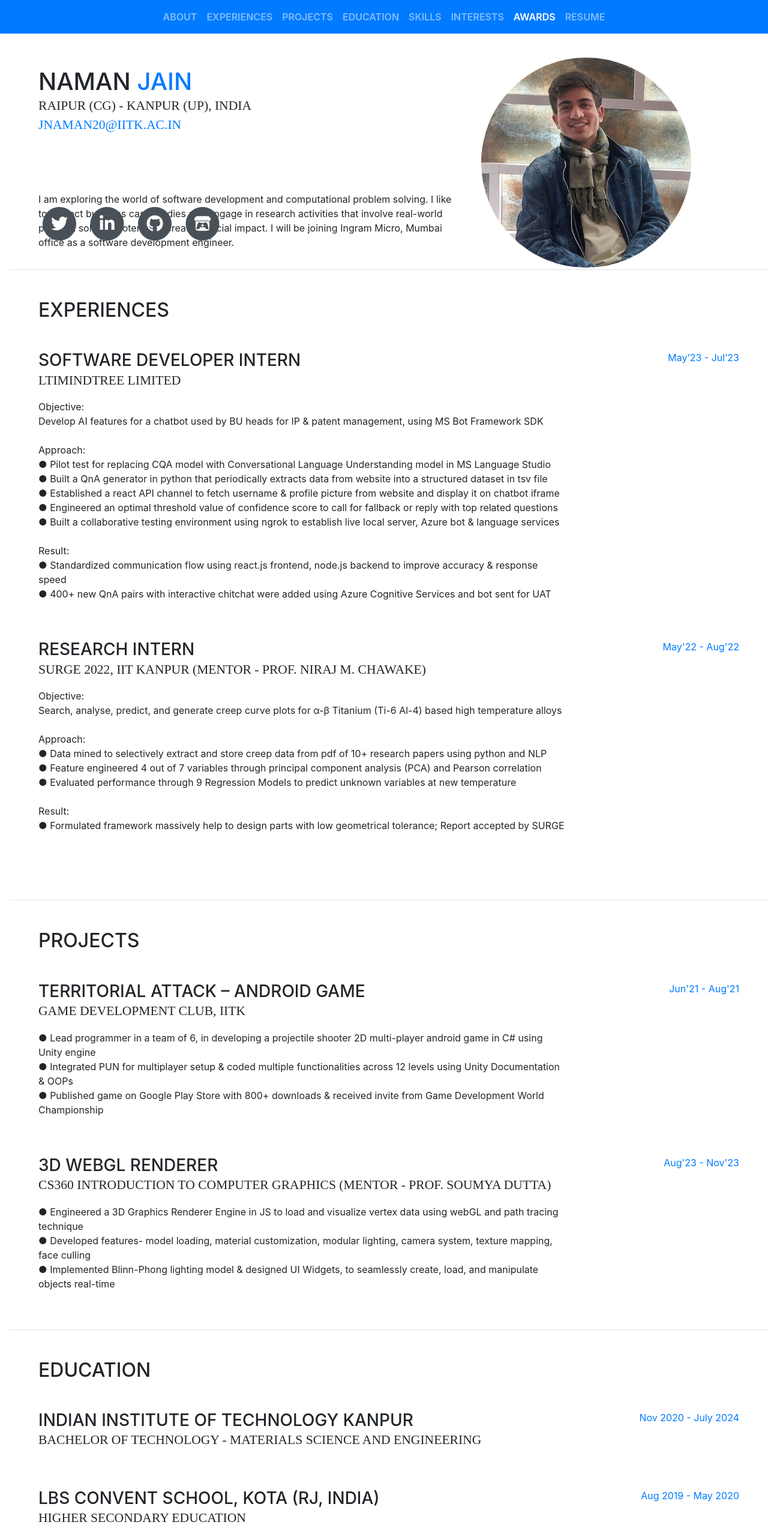
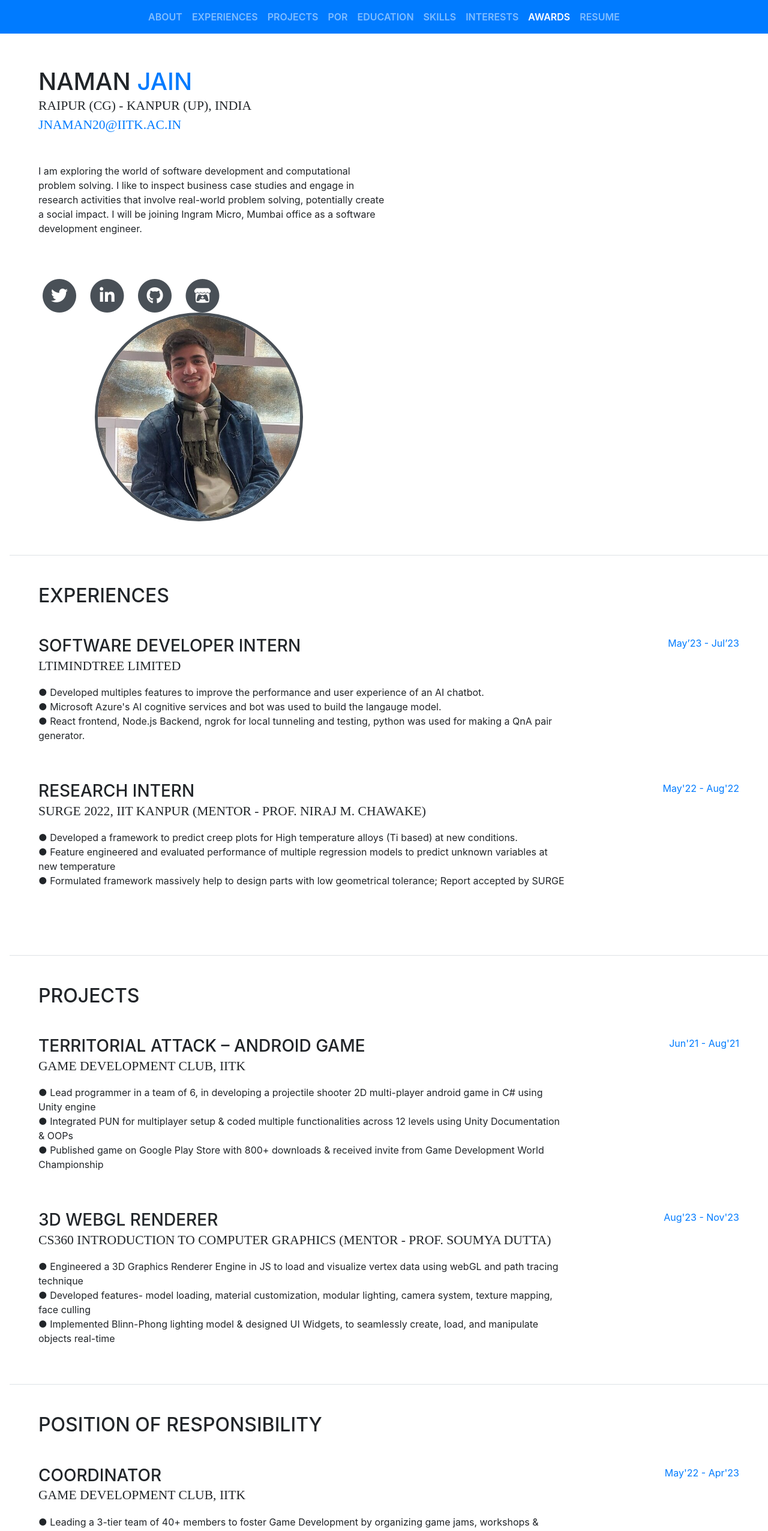
Before and after one commit to namanjain27/namanjain.github.io, a website with bundled scripts: page index.html in a window 1280 px wide. Shown: the top 2552 px of the page at 60% size. Built offline with nearby package versions, Linux system fonts and the light colour scheme; a web font is replaced by a local one.

Commit message:
updated website

```diff
--- a/css/resume.min.css
+++ b/css/resume.min.css
@@ -34,9 +34,6 @@
   font-family: "Saira Extra Condensed", serif;
   font-size: 1.35rem;
 }
-.together{
-  display: inline-block;
-}
 .list-social-icons a {
   color: #495057;
 }
@@ -52,26 +49,30 @@
 .list-icons .list-inline-item i:hover {
   color: #bd5d38;
 }
+#img-header{
+  margin-right:10%;
+  text-align: right;
+  float: left;
+}
 .img-profile{
-  position: absolute;
+  width: 65%;
   display: block;
-  right:10%;
-  top:12%;
-        /* margin-left: auto;
-        margin-right: auto; */
+  border-style: solid;
+  border-width: thick;
+  border-color: #495057;
 }
-
 .intro{
-  position: absolute;
-  right:40%;
-  top:40%;
-  left:4rem;
+  width:50%;
+  text-align: left;
+  float: left;
 }
 
 #sideNav .navbar-nav .nav-item .nav-link {
   font-weight: 600;
   display: inline;
   justify-content: center;
+  vertical-align: middle;
+  text-align: right;
   text-transform: uppercase; }
 
 @media (min-width: 992px) {
@@ -82,23 +83,17 @@
     flex-direction: row;
     width: 100%;
      }
-    /* #sideNav .navbar-brand {
-      display: flex;
-      margin: auto auto 0;
-      padding: 0.5rem; } */
-      /* #sideNav .navbar-brand .img-profile {
-        max-width: 10rem;
-        max-height: 10rem;
-        border: 0.5rem solid rgba(255, 255, 255, 0.2); } */
     #sideNav .navbar-collapse {
       display: flex;
       align-items: flex-start;
       flex-grow: 0;
+      vertical-align: middle;
       width: 100%;
       margin-bottom: auto; }
       #sideNav .navbar-collapse .navbar-nav {
         flex-direction: row;
         text-align: center;
+        vertical-align: middle;
         justify-content: center;
         width: 100%; }
         #sideNav .navbar-collapse .navbar-nav .nav-item {
@@ -119,6 +114,7 @@
 @media (min-width: 768px) {
   section.resume-section {
     min-height: 0;
+
   }
   section.resume-section .resume-item .resume-date {
     min-width: 18rem;
@@ -126,6 +122,7 @@
 }
 @media (min-width: 992px) {
   section.resume-section {
+
     padding-top: 0;
     padding-bottom: 0;
   }
--- a/index.html
+++ b/index.html
@@ -27,16 +27,7 @@
   </head>
 
   <body id="page-top">
-
-
-
     <nav class="navbar fixed-top navbar-expand-lg navbar-dark bg-primary" id="sideNav">
-      <!-- <a class="navbar-brand js-scroll-trigger" href="#page-top">
-        <span class="d-block d-lg-none"></span>
-        <span class="d-none d-lg-block">
-          <img class="img-fluid img-profile rounded-circle mx-auto mb-2" src="img/profile.jpg" alt="profile picture">
-        </span>
-      </a> -->
       <button class="navbar-toggler" type="button" data-toggle="collapse" data-target="#navbarSupportedContent" aria-controls="navbarSupportedContent" aria-expanded="false" aria-label="Toggle navigation">
         <span class="navbar-toggler-icon"></span>
       </button>
@@ -50,6 +41,9 @@
           </li>
           <li class="nav-item">
             <a class="nav-link js-scroll-trigger" href="#projects">Projects</a>
+          </li>
+          <li class="nav-item">
+            <a class="nav-link js-scroll-trigger" href="#por">POR</a>
           </li>
           <li class="nav-item">
             <a class="nav-link js-scroll-trigger" href="#education">Education</a>
@@ -71,23 +65,19 @@
     </nav>
 
     <div class="container-fluid p-0">
-      <img class="img-fluid img-profile rounded-circle mx-auto mb-2" src="img/profile.jpg" width="350" height="350"  alt="profile picture">
 
       <section class="resume-section p-3 p-lg-5 d-flex d-column" id="about">
         <div class="my-auto">
-        <div class="name_pic">
+
+        <div class="intro">
           <h1 class="mb-0">Naman
             <span class="text-primary">Jain</span>
           </h1>
-          <!-- <span class="d-none d-lg-block">
-          </span> -->
           <div class="subheading mb-5">Raipur (CG) - Kanpur (UP), India
             <br>
             <a href="mailto:jnaman20@iitk.ac.in">jnaman20@iitk.ac.in</a>
           </div>
-        </div>
-        <br><br>
-          <p class="mb-5 intro">I am exploring the world of software development and computational problem solving. I like to inspect business case studies and engage in research activities that involve real-world problem solving, potentially create a social impact. I will be joining Ingram Micro, Mumbai office as a software development engineer.   </p>
+          <p class="mb-5">I am exploring the world of software development and computational problem solving. I like to inspect business case studies and engage in research activities that involve real-world problem solving, potentially create a social impact. I will be joining Ingram Micro, Mumbai office as a software development engineer.   </p>
           <br>
           <ul class="list-inline list-social-icons mb-0">
             <!-- <li class="list-inline-item">
@@ -133,6 +123,11 @@
             </li>
           </ul>
         </div>
+
+        <div id="img-header">
+          <img class="img-fluid img-profile rounded-circle mx-auto mb-2" src="img/profile.jpg" width="350" height="350"  alt="profile picture">
+        </div>
+        </div>
       </section>
 
       <section class="resume-section p-3 p-lg-5 d-flex flex-column" id="experiences">
@@ -143,16 +138,10 @@
             <div class="resume-content mr-auto">
               <h3 class="mb-0">Software Developer Intern</h3>
               <div class="subheading mb-3">LTIMindtree Limited</div>
-              <p>Objective: <br>Develop AI features for a chatbot used by BU heads for IP & patent management, using MS Bot Framework SDK
-                <br><br>Approach:
-                <br>● Pilot test for replacing CQA model with Conversational Language Understanding model in MS Language Studio
-                <br>● Built a QnA generator in python that periodically extracts data from website into a structured dataset in tsv file
-                <br>● Established a react API channel to fetch username & profile picture from website and display it on chatbot iframe
-                <br>● Engineered an optimal threshold value of confidence score to call for fallback or reply with top related questions
-                <br>● Built a collaborative testing environment using ngrok to establish live local server, Azure bot & language services
-                <br><br>Result:
-                <br>● Standardized communication flow using react.js frontend, node.js backend to improve accuracy & response speed
-                <br>● 400+ new QnA pairs with interactive chitchat were added using Azure Cognitive Services and bot sent for UAT</p>
+                <p>● Developed multiples features to improve the performance and user experience of an AI chatbot.
+                  <br>● Microsoft Azure's AI cognitive services and bot was used to build the langauge model.
+                  <br>● React frontend, Node.js Backend, ngrok for local tunneling and testing, python was used for making a QnA pair generator.
+                </p>
             </div>
             <div class="resume-date text-md-right">
               <span class="text-primary">May’23 - Jul’23</span>
@@ -163,13 +152,9 @@
             <div class="resume-content mr-auto">
               <h3 class="mb-0">Research Intern</h3>
               <div class="subheading mb-3">SURGE 2022, IIT Kanpur (Mentor - Prof. Niraj M. Chawake)</div>
-              <p>Objective:<br>Search, analyse, predict, and generate creep curve plots for α-β Titanium (Ti-6 Al-4) based high temperature alloys
-                <br><br>Approach:
-                <br>● Data mined to selectively extract and store creep data from pdf of 10+ research papers using python and NLP
-                <br>● Feature engineered 4 out of 7 variables through principal component analysis (PCA) and Pearson correlation
-                <br>● Evaluated performance through 9 Regression Models to predict unknown variables at new temperature
-                <br><br>Result:<br> ● Formulated framework massively help to design parts with low geometrical tolerance; Report accepted by SURGE</p>
-              <!-- <p>Capitalize on low hanging fruit to identify a ballpark value added activity to beta test. Override the digital divide with additional clickthroughs from DevOps. Nanotechnology immersion along the information highway will close the loop on focusing solely on the bottom line.</p> -->
+              <p>● Developed a framework to predict creep plots for High temperature alloys (Ti based) at new conditions.
+                <br>● Feature engineered and evaluated performance of multiple regression models to predict unknown variables at new temperature
+                <br>● Formulated framework massively help to design parts with low geometrical tolerance; Report accepted by SURGE</p>
             </div>
             <div class="resume-date text-md-right">
               <span class="text-primary">May'22  - Aug'22</span>
@@ -212,22 +197,55 @@
 
         </div>
 
-    </section>
+      </section>
+
+      <section class="resume-section p-3 p-lg-5 d-flex flex-column" id="por">
+        <div class="my-auto">
+          <h2 class="mb-5">Position of Responsibility</h2>
+
+      <div class="resume-item d-flex flex-column flex-md-row mb-5">
+        <div class="resume-content mr-auto">
+          <h3 class="mb-0">Coordinator</h3>
+          <div class="subheading mb-3">Game Development Club, IITK</div>
+          <p>● Leading a 3-tier team of 40+ members to foster Game Development by organizing game jams, workshops & projects
+            <br>● Played a pivotal role in promoting the stature of GameDev, IITK from a society to a club in the SnT Council, IITK
+            <br>● Coordinated in organizing SnT Pavillion, GameDev Bootcamp, Techkriti'23 competitions, SnT summer projects</p>
+          <!-- <p>Podcasting operational change management inside of workflows to establish a framework. Taking seamless key performance indicators offline to maximise the long tail. Keeping your eye on the ball while performing a deep dive on the start-up mentality to derive convergence on cross-platform integration.</p> -->
+        </div>
+        <div class="resume-date text-md-right">
+          <span class="text-primary">May'22 - Apr'23</span>
+        </div>
+      </div>
+
+      <div class="resume-item d-flex flex-column flex-md-row">
+        <div class="resume-content mr-auto">
+          <h3 class="mb-0">Founder and UG-Convener</h3>
+          <div class="subheading mb-3">The Materials Society - MatSoc, IITK</div>
+          <p>● Founded a 600+ member Departmental Society to engage & promote MSE research & technology awareness
+            <br>● Headed a team of 20+ & organized Orientation, Farewell, 6 alumni talks & workshops, Research Scholars' Day
+            <br>● Laid foundation to annual MatSoc Newsletter, Alum Connect Program, Summer Core projects, website & socials</p>
+          <!-- <p>Collaboratively administrate empowered markets via plug-and-play networks. Dynamically procrastinate B2C users after installed base benefits. Dramatically visualize customer directed convergence without revolutionary ROI.</p> -->
+        </div>
+        <div class="resume-date text-md-right">
+          <span class="text-primary">Jun'22 - Jul'23</span>
+        </div>
+      </div>
+
+    </div>
+
+      </section>
 
       <section class="resume-section p-3 p-lg-5 d-flex flex-column" id="education">
         <div class="my-auto">
           <h2 class="mb-5">Education</h2>
 
-          <div class="resume-item d-flex flex-column flex-md-row mb-5">
+          <div class="resume-item d-flex flex-column flex-md-row">
             <div class="resume-content mr-auto">
               <h3 class="mb-0">Indian Institute Of Technology Kanpur</h3>
               <div class="subheading mb-3 together">Bachelor of Technology - Materials Science and Engineering</div>
-              <!-- &nbsp&nbsp&nbsp&nbsp
-              <div class="together">Materials Science and Engineering</div> -->
-              <!-- <p>CPI: 7.76</p> -->
             </div>
             <div class="resume-date text-md-right">
-              <span class="text-primary">Nov 2020 - July 2024</span>
+              <span class="text-primary">Nov'20 - Jul'24</span>
             </div>
           </div>
 
@@ -235,10 +253,9 @@
             <div class="resume-content mr-auto">
               <h3 class="mb-0">LBS Convent School, Kota (RJ, India)</h3>
               <div class="subheading mb-3">Higher Secondary Education</div>
-              <!-- <p>92.8%</p> -->
             </div>
             <div class="resume-date text-md-right">
-              <span class="text-primary">Aug 2019 - May 2020</span>
+              <span class="text-primary">Aug'19 - May'20</span>
             </div>
           </div>
 
@@ -249,7 +266,7 @@
               <!-- <p>97.8%</p> -->
             </div>
             <div class="resume-date text-md-right">
-              <span class="text-primary">Aug 2017 - May 2018</span>
+              <span class="text-primary">Aug'17 - May'18</span>
             </div>
           </div>
 
```
